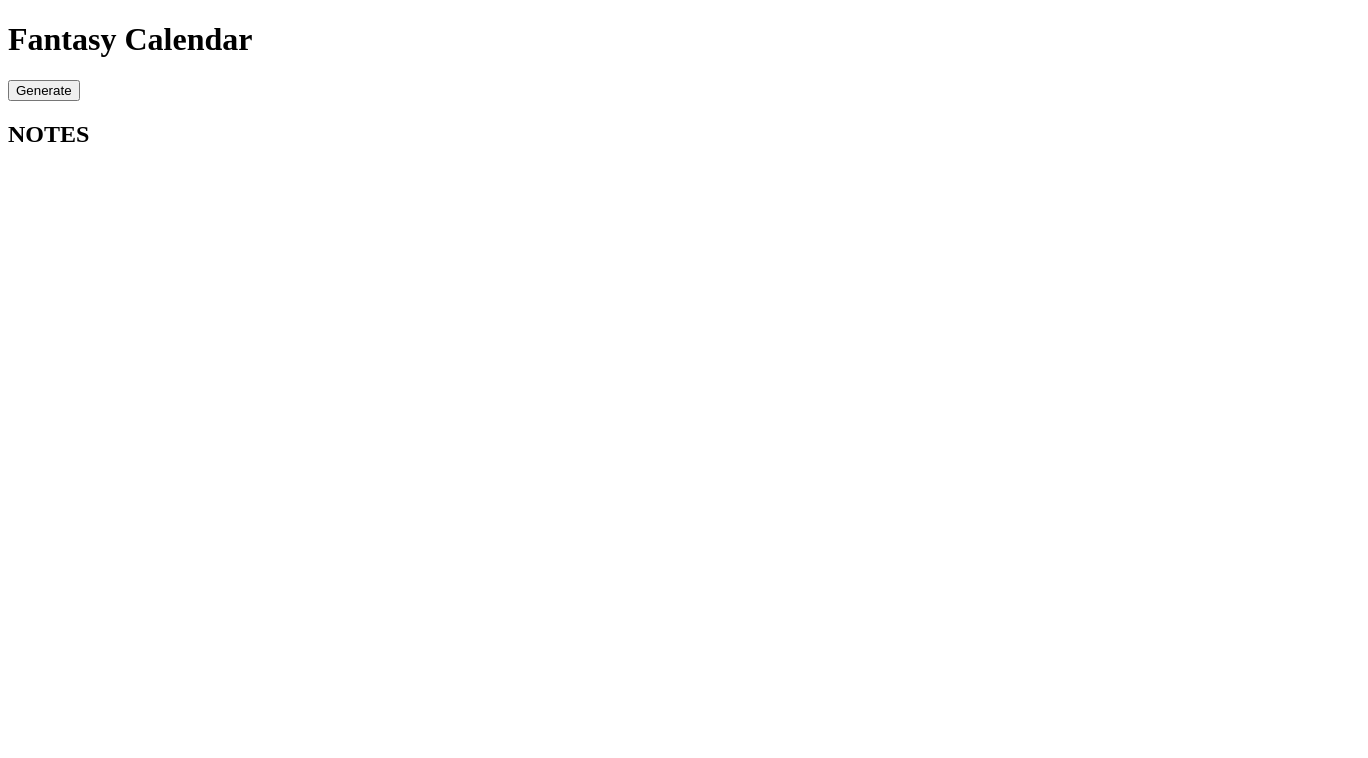
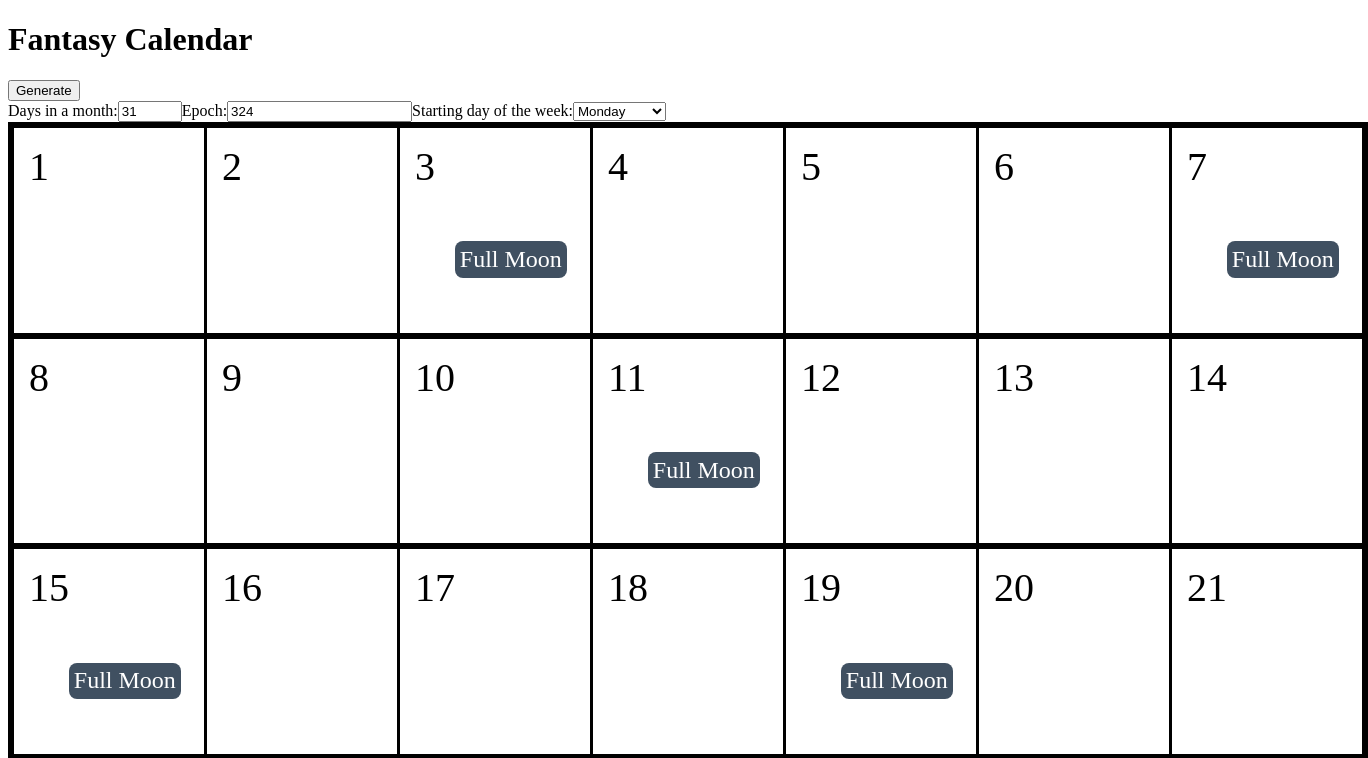
Before and after one commit to Carth501/FantasyCalendar, an Angular app in the folder angular-fantasy-calendar/: page / in a window 1280 px wide. Shown: the top 758 px of the page, 1368 px wide, since content can reach past the window. Built offline with nearby package versions, Linux system fonts and the light colour scheme.

Commit message:
Completed new calendar creation technique

```diff
--- a/angular-fantasy-calendar/src/app/app.component.ts
+++ b/angular-fantasy-calendar/src/app/app.component.ts
@@ -8,7 +8,7 @@ import { MonthComponent } from './month/month.component';
   templateUrl: './app.component.html',
   styleUrls: ['./app.component.css']
 })
-export class AppComponent{
+export class AppComponent {
   title = 'Fantasy Calendar';
   SAMPLE_EVENTS = MOCK_EVENTS;
 
--- a/angular-fantasy-calendar/src/app/app.module.ts
+++ b/angular-fantasy-calendar/src/app/app.module.ts
@@ -1,5 +1,6 @@
 import { BrowserModule } from '@angular/platform-browser';
 import { NgModule } from '@angular/core';
+import { FormsModule } from '@angular/forms';
 
 import { AppRoutingModule } from './app-routing.module';
 import { AppComponent } from './app.component';
@@ -12,7 +13,8 @@ import { MonthComponent } from './month/month.component';
   ],
   imports: [
     BrowserModule,
-    AppRoutingModule
+    AppRoutingModule,
+    FormsModule
   ],
   providers: [],
   bootstrap: [AppComponent]
--- a/angular-fantasy-calendar/src/app/month/month.component.html
+++ b/angular-fantasy-calendar/src/app/month/month.component.html
@@ -1,6 +1,23 @@
-<button (click)= "generateDefaultDisplayMonth()">
+<button (click)= "generateDisplayMonth()">
     Generate
 </button>
+<div>
+    <label>Days in a month:</label>
+    <input [(ngModel)]="monthLength" type="number" [value]="31" min="1" max="180"/>
+    <label>Epoch:</label>
+    <input [(ngModel)]="startingDayID" type="number" [value]="1" min="1"/>
+    <label>Starting day of the week:</label>
+    <select [(ngModel)]="startingDayEnum" >
+        <option [ngValue]="DoW.Monday" selected>Monday</option>
+        <option [ngValue]="DoW.Tuesday">Tuesday</option>
+        <option [ngValue]="DoW.Wednesday">Wednesday</option>
+        <option [ngValue]="DoW.Thursday">Thursday</option>
+        <option [ngValue]="DoW.Friday">Friday</option>
+        <option [ngValue]="DoW.Saturday">Saturday</option>
+        <option [ngValue]="DoW.Sunday">Sunday</option>
+    </select>
+
+</div>
 <table class="calendar">
     <div *ngIf="month && month.weeks">
         <tr *ngFor="let week of month.weeks">
--- a/angular-fantasy-calendar/src/app/month/month.component.ts
+++ b/angular-fantasy-calendar/src/app/month/month.component.ts
@@ -1,4 +1,4 @@
-import { Component, Input } from '@angular/core';
+import { Component, Input, OnInit } from '@angular/core';
 import { Month } from '../month';
 import { CalendarEvent } from '../calendarEvent';
 import { DefaultDaysOfTheWeek } from '../models/days-of-the-week';
@@ -11,29 +11,31 @@ const daySlots = [null, null, null, null, null, null, null];
   templateUrl: './month.component.html',
   styleUrls: ['./month.component.css']
 })
-export class MonthComponent {
+export class MonthComponent implements OnInit {
   month: Month;
   @Input() calendarEvents: CalendarEvent[];
-  @Input() startingDayID: number;
-  @Input() length: number;
-  @Input() startingDayEnum: DefaultDaysOfTheWeek;
+  @Input() startingDayID = 324;
+  @Input() monthLength = 31;
+  @Input() startingDayEnum = DefaultDaysOfTheWeek.Monday;
+  DoW = DefaultDaysOfTheWeek;
 
-  generateDisplayMonth(startingDayID: number, length: number, startingDayEnum: DefaultDaysOfTheWeek): void {
-    this.startingDayID = startingDayID;
-    this.length = length;
-    this.startingDayEnum = startingDayEnum;
-    let currentWeekday = startingDayEnum;
+  ngOnInit() {
+    this.generateDisplayMonth();
+  }
+
+  generateDisplayMonth(): void {
+    let currentWeekday = this.startingDayEnum;
     let week = 0;
     this.month = {
       id: 0,
       weeks: []
     };
-    for (let k = 0; k < (length + startingDayEnum) / 7; k++) {
+    for (let k = 0; k < ((this.monthLength + this.startingDayEnum) / 7); k++) {
       this.month.weeks.push({id: k, days: daySlots.slice()});
     }
     let i = 0;
-    while (i < length) {
-      this.month.weeks[week].days[currentWeekday] = {id: startingDayID + i, dayOfMonth: i + 1};
+    while (i < this.monthLength) {
+      this.month.weeks[week].days[currentWeekday] = {id: this.startingDayID + i, dayOfMonth: i + 1};
       if (currentWeekday === 6) {
         currentWeekday = 0;
         week++;
@@ -43,8 +45,4 @@ export class MonthComponent {
       i++;
     }
   }
-
-  generateDefaultDisplayMonth(): void {
-    this.generateDisplayMonth(0, 31, DefaultDaysOfTheWeek.Tuesday);
-  }
 }
```
